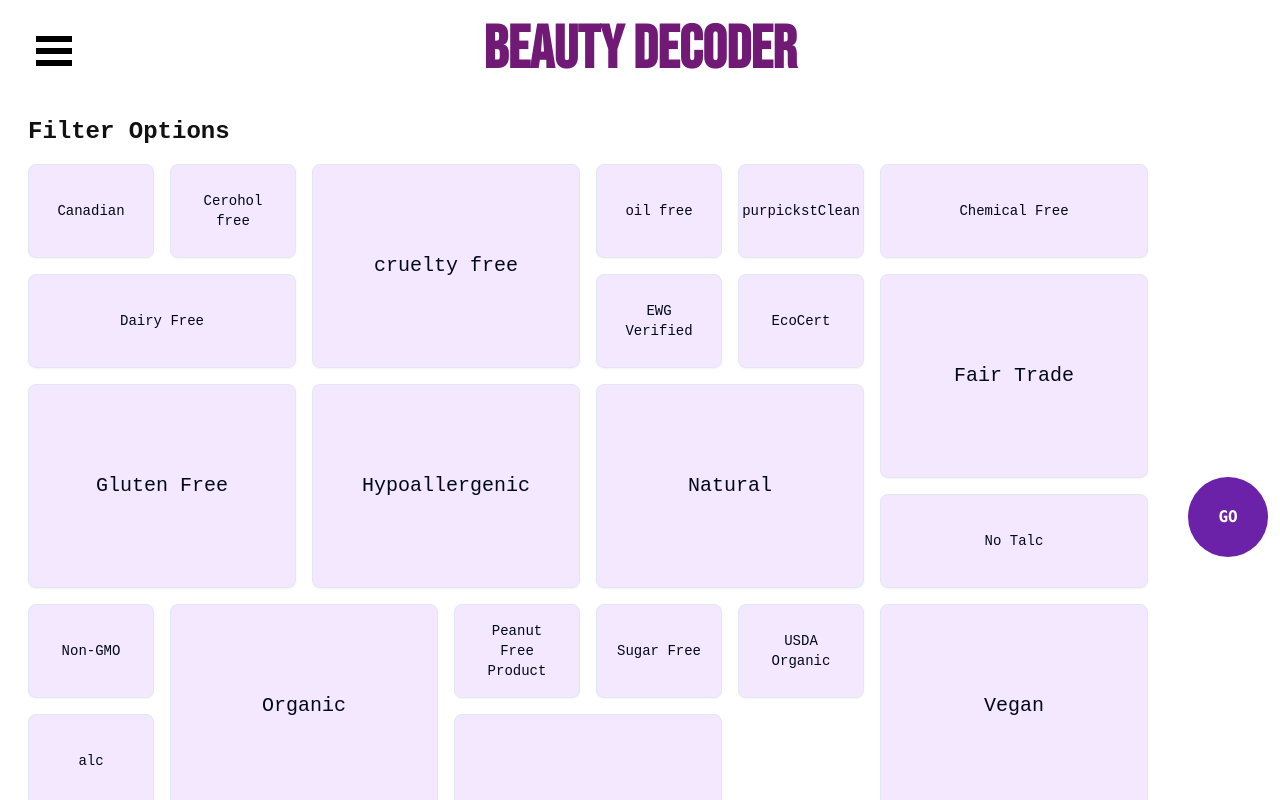
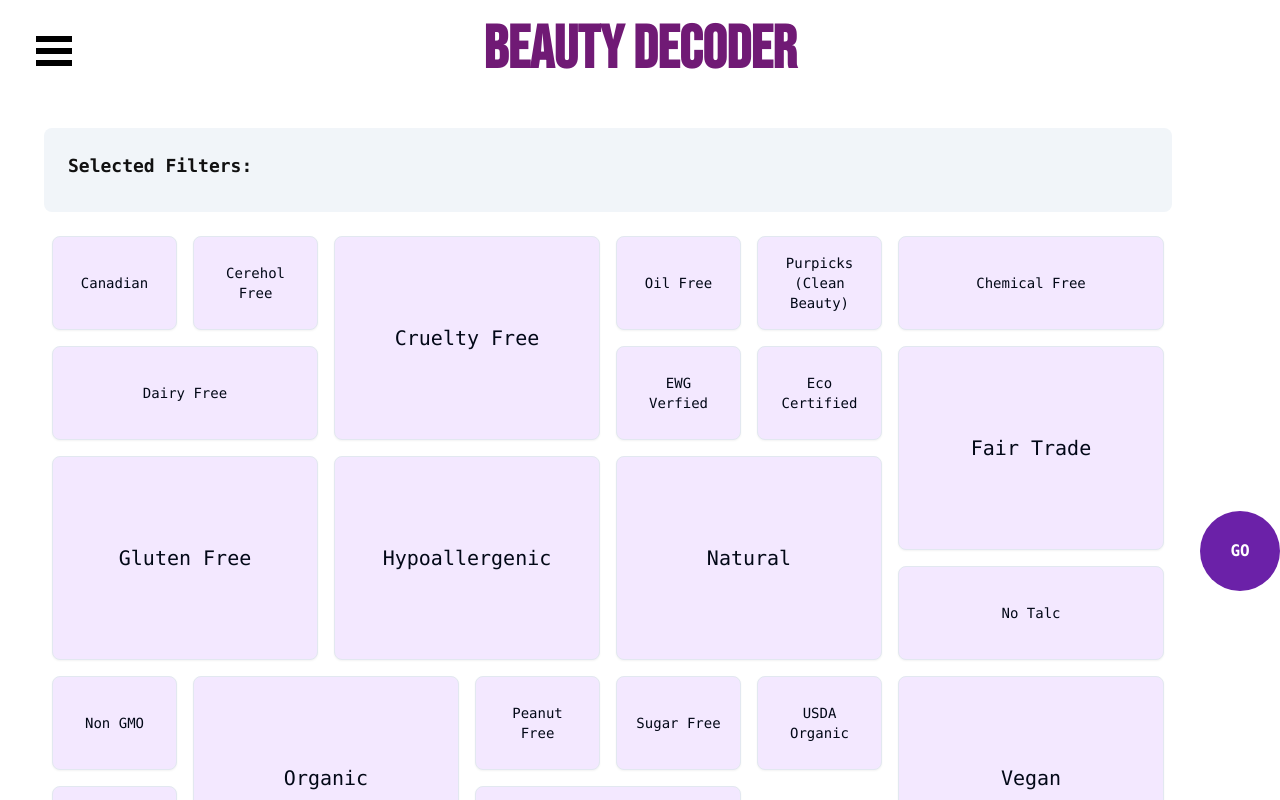
Before and after one commit to Kevasc/beauty-decoder, a Next.js app: page /decoder in a window 1280 px wide. Shown: the top 800 px of the page. Built offline with nearby package versions, Linux system fonts and the light colour scheme.

Commit message:
added padding

```diff
--- a/src/components/FilterCards.tsx
+++ b/src/components/FilterCards.tsx
@@ -1,33 +1,36 @@
 "use client";
 
-import { useState } from "react";
+// import { useState } from "react";
 import { Card, CardContent } from "@/components/ui/card";
 
-const filterTags: Array<{ name: string; size: "small" | "medium" | "large" }> =
-  [
-    { name: "Canadian", size: "small" },
-    { name: "Cerohol free", size: "small" },
-    { name: "cruelty free", size: "large" },
-    { name: "oil free", size: "small" },
-    { name: "purpickstClean", size: "small" },
-    { name: "Chemical Free", size: "medium" },
-    { name: "Dairy Free", size: "medium" },
-    { name: "EWG Verified", size: "small" },
-    { name: "EcoCert", size: "small" },
-    { name: "Fair Trade", size: "large" },
-    { name: "Gluten Free", size: "large" },
-    { name: "Hypoallergenic", size: "large" },
-    { name: "Natural", size: "large" },
-    { name: "No Talc", size: "medium" },
-    { name: "Non-GMO", size: "small" },
-    { name: "Organic", size: "large" },
-    { name: "Peanut Free Product", size: "small" },
-    { name: "Sugar Free", size: "small" },
-    { name: "USDA Organic", size: "small" },
-    { name: "Vegan", size: "large" },
-    { name: "alc", size: "small" },
-    { name: "silicone free", size: "large" },
-    { name: "water free", size: "medium" },
+const filterTags: Array<{
+  name: string;
+  id: string;
+  size: "small" | "medium" | "large";
+}> = [
+  { name: "Canadian", id: "Canadian", size: "small" },
+  { name: "Cerohol free", id: "Cerehol Free", size: "small" },
+  { name: "cruelty free", id: "Cruelty Free", size: "large" },
+  { name: "oil free", id: "Oil Free", size: "small" },
+  { name: "purpickstClean", id: "Purpicks (Clean Beauty)", size: "small" },
+  { name: "Chemical Free", id: "Chemical Free", size: "medium" },
+  { name: "Dairy Free", id: "Dairy Free", size: "medium" },
+  { name: "EWG Verified", id: " EWG Verfied", size: "small" },
+  { name: "EcoCert", id: "Eco Certified", size: "small" },
+  { name: "Fair Trade", id: "Fair Trade", size: "large" },
+  { name: "Gluten Free", id: "Gluten Free", size: "large" },
+  { name: "Hypoallergenic", id: "Hypoallergenic", size: "large" },
+  { name: "Natural", id: "Natural", size: "large" },
+  { name: "No Talc", id: "No Talc", size: "medium" },
+  { name: "Non-GMO", id: "Non GMO", size: "small" },
+  { name: "Organic", id: "Organic", size: "large" },
+  { name: "Peanut Free Product", id: "Peanut Free", size: "small" },
+  { name: "Sugar Free", id: "Sugar Free", size: "small" },
+  { name: "USDA Organic", id: "USDA Organic", size: "small" },
+  { name: "Vegan", id: "Vegan", size: "large" },
+  { name: "alc", id: "Alcohol Free", size: "small" },
+  { name: "silicone free", id: "Silicone Free", size: "large" },
+  { name: "water free", id: "Water Free", size: "medium" },
 ];
 
 const FilterCard = ({
@@ -56,11 +59,15 @@ const FilterCard = ({
       }`}
       onClick={onToggle}
     >
-      <CardContent className="p-4 flex items-center justify-center h-full">
+      <CardContent
+        className={`p-4 flex items-center justify-center h-full ${
+          isSelected === true ? "text-gray-950 shadow-custom-glow-large" : null
+        }`}
+      >
         <p
-          className={`font-medium text-center ${
-            size === "large" ? "text-xl" : "text-sm"
-          }`}
+          className={`font-medium text-center font-mono
+            ${size === "large" ? "text-xl" : "text-sm"}
+            `}
         >
           {filter}
         </p>
@@ -69,37 +76,33 @@ const FilterCard = ({
   );
 };
 
-const FilterGridMosaic = ({ selectedFilters, setSelectedFilters }) => {
+const FilterGridMosaic = ({
+  selectedFilters,
+  setSelectedFilters,
+}: {
+  selectedFilters: string[]; // array of strings
+  setSelectedFilters: React.Dispatch<React.SetStateAction<string[]>>; // state setter function
+}) => {
   const toggleFilter = (filter: string) => {
-    setSelectedFilters((prev) =>
+    setSelectedFilters(
+      (prev) =>
         prev.includes(filter)
-        ? prev.filter((f) => f !== filter)
-        : [...prev, filter]
+          ? prev.filter((f) => f !== filter) // Remove filter if already selected
+          : [...prev, filter] // Add filter if not selected
     );
   };
 
   return (
-    <div className="w-full max-w-6xl mx-auto p-4">
-      <h2 className="text-2xl font-bold mb-4">Filter Options</h2>
-      <div className="grid grid-cols-4 md:grid-cols-6 lg:grid-cols-8 gap-4 auto-rows-fr">
-        {filterTags.map(({ name, size }) => (
-          <FilterCard
-            key={name}
-            filter={name}
-            size={size}
-            isSelected={selectedFilters.includes(name)}
-            onToggle={() => toggleFilter(name)}
-          />
-        ))}
-      </div>
-      {selectedFilters.length > 0 && (
-        <div className="mt-6 p-4 bg-secondary rounded-lg">
-          <h3 className="text-lg font-semibold mb-2">Selected Filters:</h3>
-          <div className="flex flex-wrap gap-2">
+    <div className="w-full max-w-6xl mx-auto p-1 ml-10">
+      <div className="mt-6 p-4 bg-secondary bg-purple-50 mb-4 rounded-lg">
+        <h3 className="text-lg font-semibold font-mono mb-2 p-2">
+          Selected Filters:
+        </h3>
+        <div className="flex flex-wrap font-mono gap-2">
           {selectedFilters.map((filter) => (
             <span
               key={filter}
-                className="px-3 py-1 bg-primary text-primary-foreground rounded-full text-sm cursor-pointer"
+              className="px-3 py-1 bg-primary rounded-full text-sm cursor-pointer"
               onClick={() => toggleFilter(filter)}
             >
               {filter} ✕
@@ -107,7 +110,18 @@ const FilterGridMosaic = ({ selectedFilters, setSelectedFilters }) => {
           ))}
         </div>
       </div>
-      )}
+
+      <div className="grid grid-cols-4 p-2 md:grid-cols-6 lg:grid-cols-8 gap-4 auto-rows-fr">
+        {filterTags.map(({ id, size }) => (
+          <FilterCard
+            key={id}
+            filter={id}
+            size={size}
+            isSelected={selectedFilters.includes(id)}
+            onToggle={() => toggleFilter(id)}
+          />
+        ))}
+      </div>
     </div>
   );
 };
```
Lines whose indentation alone changed are shown as unchanged.
